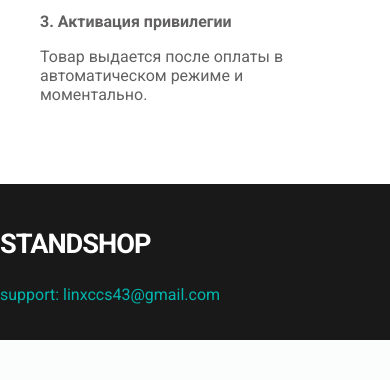
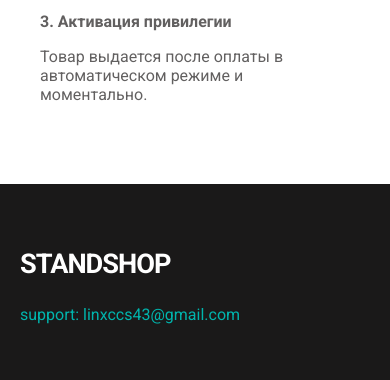
Before and after one commit to linwexEU/standshop, a FastAPI app: template src/templates/main.html in a window 390 px wide. Shown: the part 848-1228 px from the top of the page. Before the commit the page ends 1188 px from the top, so only its background shows below. Run offline with FastAPI, Linux system fonts and the light colour scheme; the template is opened without the code that fills it, so the values that code supplies are empty; parts of the project's set-up code (start-up, migrations or seed data) failed here and were passed over.

Commit message:
Update footer.css

```diff
--- a/src/templates/static/footer.css
+++ b/src/templates/static/footer.css
@@ -24,3 +24,28 @@
     color: #00b5ad;
     font-family: "Roboto", sans-serif;
 }
+
+@media (max-width: 1250px) {
+    .footer__wrapper {
+        max-width: 1000px;
+    }
+}
+
+@media (max-width: 1040px) {
+    .footer__wrapper {
+        max-width: 800px;
+    }
+}
+
+@media (max-width: 860px) {
+    .footer__wrapper {
+        max-width: 600px;
+    }
+}
+
+@media (max-width: 650px) {
+    .footer__wrapper {
+        max-width: 400px;
+        padding: 20px;
+    }
+}
```
